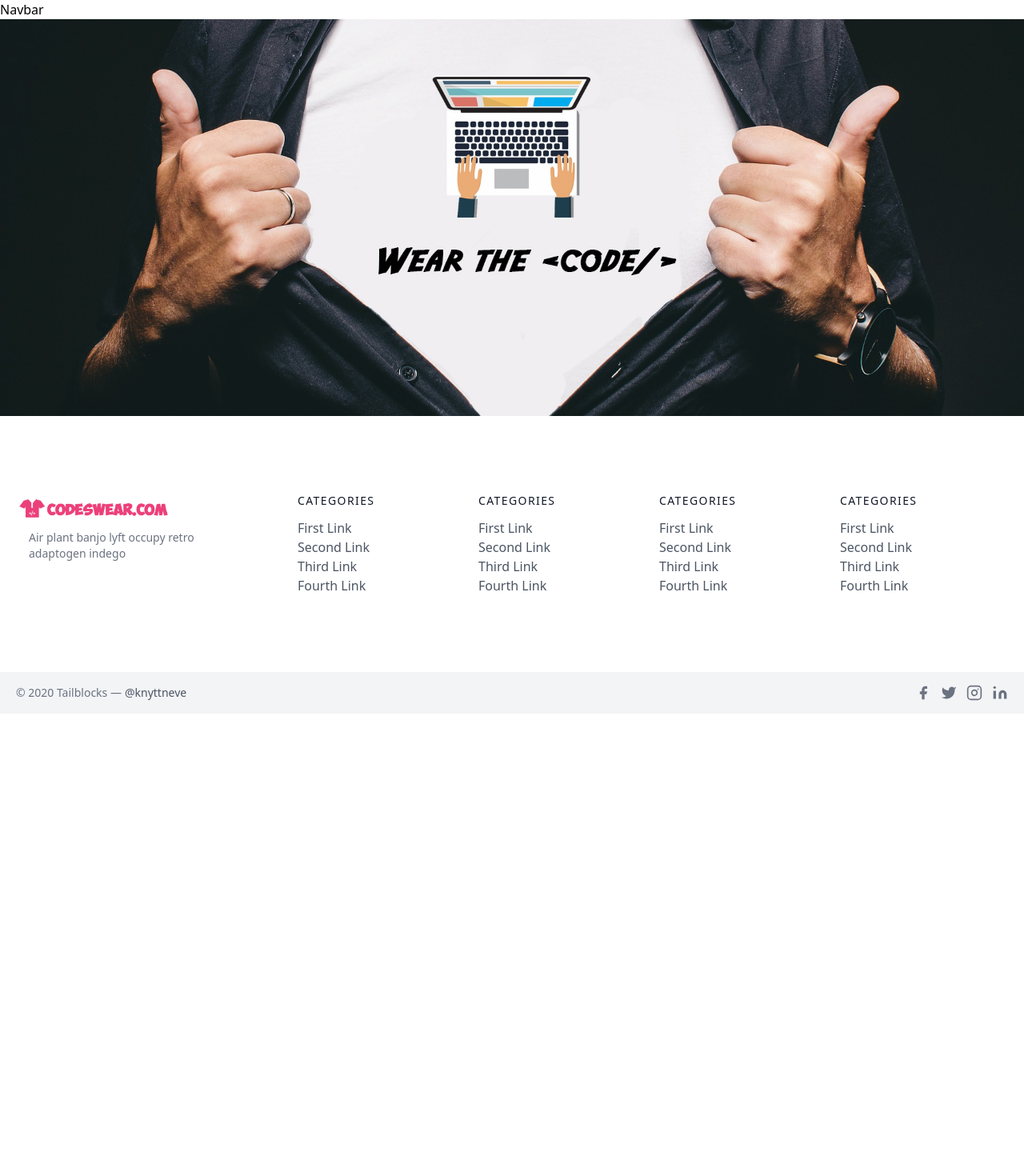
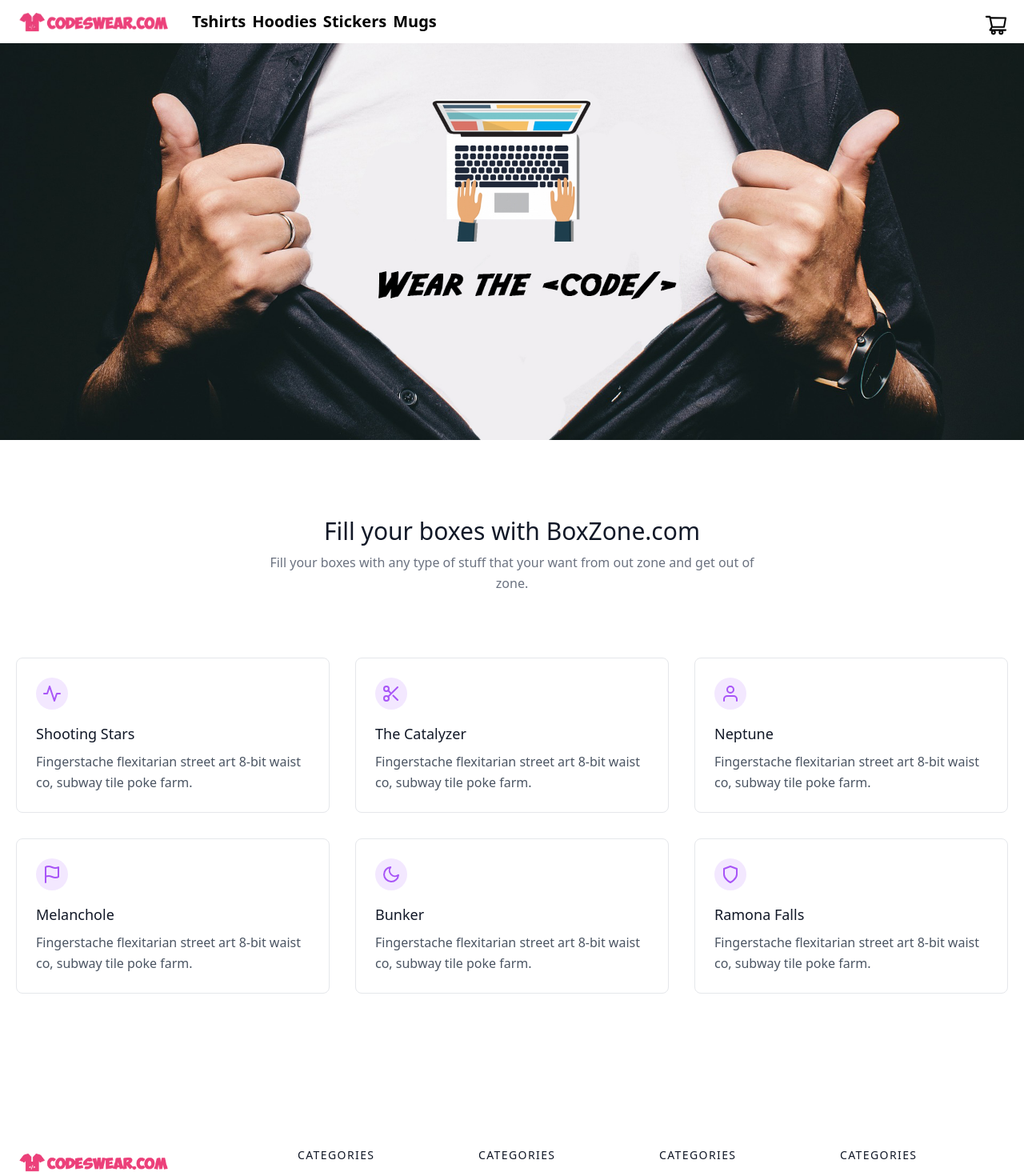
Before and after one commit to aryanraj13/BoxZone-Ecommerce, a Next.js app: page / in a window 1280 px wide. Shown: the top 1470 px of the page at 80% size. Before the commit the page ends 892 px from the top, so only its background shows below. Built offline with nearby package versions, Linux system fonts and the light colour scheme.

Commit message:
Added Footer

```diff
--- a/components/Navbar.js
+++ b/components/Navbar.js
@@ -1,9 +1,27 @@
 import React from 'react'
+import Image from 'next/image'
+import Link from 'next/link'
+import { AiOutlineShoppingCart } from "react-icons/ai";
 
 const Navbar = () => {
   return (
     <div>
-      Navbar
+      <div className='flex flex-col md:flex-row md:justify-start justify-center items-center py-2'>
+        <div className='logo mx-5'>
+            <Image src="/navLogo.png" alt="" width={200} height ={40}/>
+        </div>
+        <div className='nav'>
+            <ul className='flex items-center space-x-2 font-bold md:text-xl'>
+                <Link href={'/'}><li>Tshirts</li></Link>
+                <Link href={'/'}><li>Hoodies</li></Link>
+                <Link href={'/'}><li>Stickers</li></Link>
+                <Link href={'/'}><li>Mugs</li></Link>
+            </ul>
+        </div>
+        <div className='cart absolute right-0 top-4 mx-5'>
+            <AiOutlineShoppingCart className='text-xl md:text-3xl' />
+        </div>
+      </div>
     </div>
   )
 }
--- a/package.json
+++ b/package.json
@@ -11,7 +11,8 @@
   "dependencies": {
     "next": "14.2.4",
     "react": "^18",
-    "react-dom": "^18"
+    "react-dom": "^18",
+    "react-icons": "^5.2.1"
   },
   "devDependencies": {
     "autoprefixer": "^10.4.19",
--- a/pages/index.js
+++ b/pages/index.js
@@ -15,6 +15,86 @@
       <div>
         <img src="/home(1).jpg" alt=""/>
       </div>
+      <section className="text-gray-600 body-font">
+  <div className="container px-5 py-24 mx-auto">
+    <div className="flex flex-wrap w-full mb-20 flex-col items-center text-center">
+      <h1 className="sm:text-3xl text-2xl font-medium title-font mb-2 text-gray-900">Fill your boxes with BoxZone.com</h1>
+      <p className="lg:w-1/2 w-full leading-relaxed text-gray-500">Fill your boxes with any type of stuff that your want from out zone and get out of zone.</p>
+    </div>
+    <div className="flex flex-wrap -m-4">
+      <div className="xl:w-1/3 md:w-1/2 p-4">
+        <div className="border border-gray-200 p-6 rounded-lg">
+          <div className="w-10 h-10 inline-flex items-center justify-center rounded-full bg-purple-100 text-purple-500 mb-4">
+            <svg fill="none" stroke="currentColor" strokeLinecap="round" strokeLinejoin="round" strokeWidth="2" className="w-6 h-6" viewBox="0 0 24 24">
+              <path d="M22 12h-4l-3 9L9 3l-3 9H2"></path>
+            </svg>
+          </div>
+          <h2 className="text-lg text-gray-900 font-medium title-font mb-2">Shooting Stars</h2>
+          <p className="leading-relaxed text-base">Fingerstache flexitarian street art 8-bit waist co, subway tile poke farm.</p>
+        </div>
+      </div>
+      <div className="xl:w-1/3 md:w-1/2 p-4">
+        <div className="border border-gray-200 p-6 rounded-lg">
+          <div className="w-10 h-10 inline-flex items-center justify-center rounded-full bg-purple-100 text-purple-500 mb-4">
+            <svg fill="none" stroke="currentColor" strokeLinecap="round" strokeLinejoin="round" strokeWidth="2" className="w-6 h-6" viewBox="0 0 24 24">
+              <circle cx="6" cy="6" r="3"></circle>
+              <circle cx="6" cy="18" r="3"></circle>
+              <path d="M20 4L8.12 15.88M14.47 14.48L20 20M8.12 8.12L12 12"></path>
+            </svg>
+          </div>
+          <h2 className="text-lg text-gray-900 font-medium title-font mb-2">The Catalyzer</h2>
+          <p className="leading-relaxed text-base">Fingerstache flexitarian street art 8-bit waist co, subway tile poke farm.</p>
+        </div>
+      </div>
+      <div className="xl:w-1/3 md:w-1/2 p-4">
+        <div className="border border-gray-200 p-6 rounded-lg">
+          <div className="w-10 h-10 inline-flex items-center justify-center rounded-full bg-purple-100 text-purple-500 mb-4">
+            <svg fill="none" stroke="currentColor" strokeLinecap="round" strokeLinejoin="round" strokeWidth="2" className="w-6 h-6" viewBox="0 0 24 24">
+              <path d="M20 21v-2a4 4 0 00-4-4H8a4 4 0 00-4 4v2"></path>
+              <circle cx="12" cy="7" r="4"></circle>
+            </svg>
+          </div>
+          <h2 className="text-lg text-gray-900 font-medium title-font mb-2">Neptune</h2>
+          <p className="leading-relaxed text-base">Fingerstache flexitarian street art 8-bit waist co, subway tile poke farm.</p>
+        </div>
+      </div>
+      <div className="xl:w-1/3 md:w-1/2 p-4">
+        <div className="border border-gray-200 p-6 rounded-lg">
+          <div className="w-10 h-10 inline-flex items-center justify-center rounded-full bg-purple-100 text-purple-500 mb-4">
+            <svg fill="none" stroke="currentColor" strokeLinecap="round" strokeLinejoin="round" strokeWidth="2" className="w-6 h-6" viewBox="0 0 24 24">
+              <path d="M4 15s1-1 4-1 5 2 8 2 4-1 4-1V3s-1 1-4 1-5-2-8-2-4 1-4 1zM4 22v-7"></path>
+            </svg>
+          </div>
+          <h2 className="text-lg text-gray-900 font-medium title-font mb-2">Melanchole</h2>
+          <p className="leading-relaxed text-base">Fingerstache flexitarian street art 8-bit waist co, subway tile poke farm.</p>
+        </div>
+      </div>
+      <div className="xl:w-1/3 md:w-1/2 p-4">
+        <div className="border border-gray-200 p-6 rounded-lg">
+          <div className="w-10 h-10 inline-flex items-center justify-center rounded-full bg-purple-100 text-purple-500 mb-4">
+            <svg fill="none" stroke="currentColor" strokeLinecap="round" strokeLinejoin="round" strokeWidth="2" className="w-6 h-6" viewBox="0 0 24 24">
+              <path d="M21 12.79A9 9 0 1111.21 3 7 7 0 0021 12.79z"></path>
+            </svg>
+          </div>
+          <h2 className="text-lg text-gray-900 font-medium title-font mb-2">Bunker</h2>
+          <p className="leading-relaxed text-base">Fingerstache flexitarian street art 8-bit waist co, subway tile poke farm.</p>
+        </div>
+      </div>
+      <div className="xl:w-1/3 md:w-1/2 p-4">
+        <div className="border border-gray-200 p-6 rounded-lg">
+          <div className="w-10 h-10 inline-flex items-center justify-center rounded-full bg-purple-100 text-purple-500 mb-4">
+            <svg fill="none" stroke="currentColor" strokeLinecap="round" strokeLinejoin="round" strokeWidth="2" className="w-6 h-6" viewBox="0 0 24 24">
+              <path d="M12 22s8-4 8-10V5l-8-3-8 3v7c0 6 8 10 8 10z"></path>
+            </svg>
+          </div>
+          <h2 className="text-lg text-gray-900 font-medium title-font mb-2">Ramona Falls</h2>
+          <p className="leading-relaxed text-base">Fingerstache flexitarian street art 8-bit waist co, subway tile poke farm.</p>
+        </div>
+      </div>
+    </div>
+
+  </div>
+</section>
       <Footer/>
     </>
   );
```
Also changed, not shown: public/navLogo.png (renamed from public/Assets/navLogo.png), 1 other file (tests, documents, lock files or other folders).
